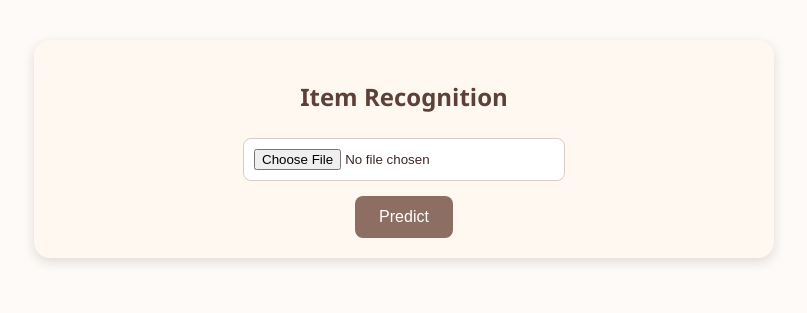
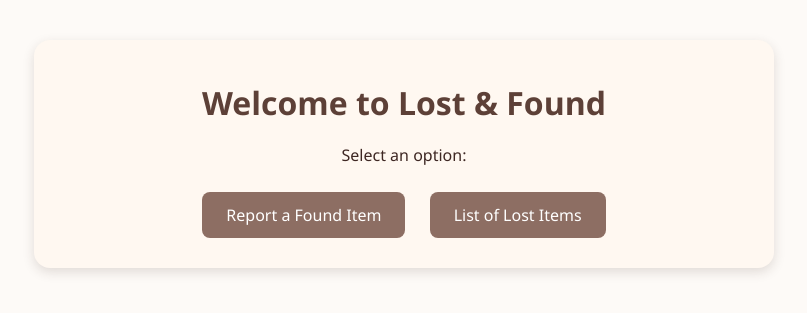
Before and after one commit to is-project-4th-year/Help-Me-Find, a Flask app: page / in a window 1280 px wide. Shown: the top 313 px of the page, without its empty margins (236-1043 px from the left). Run offline with Flask 3, Linux system fonts and the light colour scheme.

Commit message:
feat: add routes and templates for reporting and listing found/lost items
style: improve CSS for better layout and responsiveness

```diff
--- a/app.py
+++ b/app.py
@@ -1,4 +1,4 @@
-from flask import Flask, request, render_template, send_from_directory
+from flask import Flask, request, render_template, send_from_directory, redirect, url_for
 import tensorflow as tf
 import keras
 from keras.preprocessing import image
@@ -13,8 +13,8 @@ from datetime import datetime
 
 app = Flask(__name__)
 UPLOAD_FOLDER = 'uploads'
+app.config['UPLOAD_FOLDER'] = UPLOAD_FOLDER
 JSON_FILE = 'uploads.json'
-app.config['UPLOAD_FOLDER'] = UPLOAD_FOLDER
 
 # Load trained model
 model = keras.models.load_model('mobilenet_item_classifier.h5')
@@ -29,21 +29,17 @@ def get_dominant_item_color(image_path, k=3):
     with open(image_path, "rb") as f:
         input_image = f.read()
 
-    # Remove background
     output = remove(input_image)
     img_no_bg = Image.open(io.BytesIO(output)).convert("RGBA")
 
-    # Convert to RGB with transparent background turned white
     img_rgb = Image.new("RGB", img_no_bg.size, (255, 255, 255))
-    img_rgb.paste(img_no_bg, mask=img_no_bg.split()[3])  # use alpha channel as mask
+    img_rgb.paste(img_no_bg, mask=img_no_bg.split()[3])  # alpha channel as mask
 
-    img_rgb = img_rgb.resize((200, 200))  # resize for speed
+    img_rgb = img_rgb.resize((200, 200))
     pixels = list(img_rgb.getdata())
 
-    # Remove pure white pixels (background leftovers)
     filtered_pixels = [p for p in pixels if not (p[0] > 240 and p[1] > 240 and p[2] > 240)]
-
-    if not filtered_pixels:  # fallback if empty
+    if not filtered_pixels:
         filtered_pixels = pixels
 
     color_counts = Counter(filtered_pixels)
@@ -52,7 +48,6 @@ def get_dominant_item_color(image_path, k=3):
 
 
 def rgb_to_color_name(rgb):
-    """Convert RGB to simple color name."""
     r, g, b = rgb
     if r > 200 and g < 80 and b < 80:
         return "Red"
@@ -75,69 +70,61 @@ def rgb_to_color_name(rgb):
 def get_next_filename(extension="jpg"):
     """Find the next available ascending number filename in uploads folder."""
     existing_files = [f for f in os.listdir(UPLOAD_FOLDER) if f.split('.')[0].isdigit()]
-
     if not existing_files:
         next_num = 1
     else:
         numbers = [int(f.split('.')[0]) for f in existing_files if f.split('.')[0].isdigit()]
         next_num = max(numbers) + 1
-
     return f"{next_num}.{extension}"
 
 
 def save_to_json(image_name, item_type, color):
-    """Save upload details to a JSON file with ascending Upload_N keys."""
-    data = {}
-
-    # Load existing JSON if available
+    """Save item details into a single JSON file with incremental numeric keys."""
     if os.path.exists(JSON_FILE):
         with open(JSON_FILE, "r") as f:
             try:
                 data = json.load(f)
             except json.JSONDecodeError:
                 data = {}
+    else:
+        data = {}
 
-    # Determine next Upload_N key
-    if data:
-        existing_numbers = [int(key) for key in data.keys() if key.isdigit()]
-        next_num = max(existing_numbers) + 1
-    else:
-        next_num = 1
+    existing_numbers = [int(key) for key in data.keys() if key.isdigit()]
+    next_number = max(existing_numbers) + 1 if existing_numbers else 1
 
-    data[next_num] = {
+    data[str(next_number)] = {
         "ImageName": image_name,
         "ItemType": item_type,
         "Color": color,
         "DateTime": datetime.now().strftime("%Y-%m-%d %H:%M:%S")
     }
 
-    # Save updated JSON
     with open(JSON_FILE, "w") as f:
         json.dump(data, f, indent=4)
 
 
-# ---------- FLASK ROUTES ---------- #
-@app.route('/', methods=['GET', 'POST'])
-def upload_file():
-    prediction = ''
+# ---------- ROUTES ---------- #
+@app.route('/')
+def home():
+    return render_template('home.html')
+
+
+@app.route('/found', methods=['GET', 'POST'])
+def found():
+    prediction_item = ''
+    prediction_color = ''
     uploaded_image_url = ''
 
     if request.method == 'POST':
-        if 'file' not in request.files:
-            prediction = 'No file part'
-            return render_template('index.html', prediction=prediction)
+        if 'file' not in request.files or request.files['file'].filename == '':
+            prediction_item = 'No file uploaded'
+            return render_template('found.html', item=prediction_item, color=prediction_color)
 
         file = request.files['file']
-        if file.filename == '':
-            prediction = 'No selected file'
-            return render_template('index.html', prediction=prediction)
-
-        # Get file extension
         ext = file.filename.rsplit('.', 1)[-1].lower() if '.' in file.filename else 'jpg'
         new_filename = get_next_filename(ext)
         filepath = os.path.join(app.config['UPLOAD_FOLDER'], new_filename)
 
-        # Save renamed file
         file.save(filepath)
         uploaded_image_url = f'/uploads/{new_filename}'
 
@@ -150,17 +137,28 @@ def upload_file():
         score = tf.nn.softmax(predictions[0])
         predicted_class = class_names[np.argmax(score)]
         confidence = 100 * np.max(score)
+        prediction_item = f"{predicted_class} ({confidence:.2f}%)"
 
         # -------- COLOR DETECTION -------- #
         dominant_rgb = get_dominant_item_color(filepath)
-        color_name = rgb_to_color_name(dominant_rgb)
+        prediction_color = rgb_to_color_name(dominant_rgb)
 
         # -------- SAVE TO JSON -------- #
-        save_to_json(new_filename, predicted_class, color_name)
+        save_to_json(new_filename, predicted_class, prediction_color)
 
-        prediction = f"Prediction: {predicted_class} ({confidence:.2f}%) - Color: {color_name}"
+    return render_template('found.html', item=prediction_item, color=prediction_color, image_url=uploaded_image_url)
 
-    return render_template('index.html', prediction=prediction, image_url=uploaded_image_url)
+
+@app.route('/lost')
+def lost_items():
+    items = {}
+    if os.path.exists(JSON_FILE):
+        with open(JSON_FILE, "r") as f:
+            try:
+                items = json.load(f)
+            except json.JSONDecodeError:
+                items = {}
+    return render_template('lost_items.html', items=items)
 
 
 @app.route('/uploads/<filename>')
--- a/static/style.css
+++ b/static/style.css
@@ -14,21 +15,35 @@ body {
     background: #fff8f1;
     border-radius: 16px;
     box-shadow: 0 4px 12px rgba(62, 39, 35, 0.15);
+    text-align: center;
 }
 
-h2 {
-    text-align: center;
+/* Headings */
+h1, h2, h3 {
     color: #5d4037;
-    margin-bottom: 25px;
+    margin-bottom: 20px;
 }
 
-form {
-    display: flex;
-    flex-direction: column;
-    align-items: center;
-    gap: 15px;
+/* Buttons */
+.btn, input[type="submit"] {
+    display: inline-block;
+    background: #8d6e63;
+    color: #fff;
+    padding: 12px 24px;
+    border: none;
+    border-radius: 8px;
+    font-size: 16px;
+    cursor: pointer;
+    transition: background 0.3s ease;
+    text-decoration: none;
+    margin: 10px;
 }
 
+.btn:hover, input[type="submit"]:hover {
+    background: #6d4c41;
+}
+
+/* File input */
 input[type="file"] {
     border: 1px solid #d7ccc8;
     border-radius: 8px;
@@ -39,30 +54,17 @@ input[type="file"] {
     max-width: 300px;
 }
 
-input[type="submit"] {
-    background: #8d6e63;
-    color: #fff;
-    padding: 12px 24px;
-    border: none;
-    border-radius: 8px;
-    font-size: 16px;
-    cursor: pointer;
-    transition: background 0.3s ease;
-}
-
-input[type="submit"]:hover {
-    background: #6d4c41;
-}
-
-.result {
+/* Result box */
+.result, .prediction {
     margin-top: 30px;
     padding: 20px;
     border-radius: 12px;
     background: #efebe9;
     box-shadow: inset 0 2px 6px rgba(0,0,0,0.05);
+    text-align: left;
 }
 
-.result h3 {
+.result h3, .prediction h3 {
     margin-top: 0;
     color: #4e342e;
 }
--- /dev/null
+++ b/templates/home.html
@@ -0,0 +1,17 @@
+<!DOCTYPE html>
+<html>
+<head>
+    <title>Welcome - Lost & Found</title>
+    <link rel="stylesheet" href="{{ url_for('static', filename='style.css') }}">
+</head>
+<body>
+    <div class="container">
+        <h1>Welcome to Lost & Found</h1>
+        <p>Select an option:</p>
+        <div class="button-group">
+            <a href="{{ url_for('found') }}" class="btn">Report a Found Item</a>
+            <a href="{{ url_for('lost_items') }}" class="btn">List of Lost Items</a>
+        </div>
+    </div>
+</body>
+</html>
```
Also changed, not shown: other parts of static/style.css (+39 -4 lines), templates/found.html (added, +31 -0 lines), templates/lost_items.html (added, +35 -0 lines).
